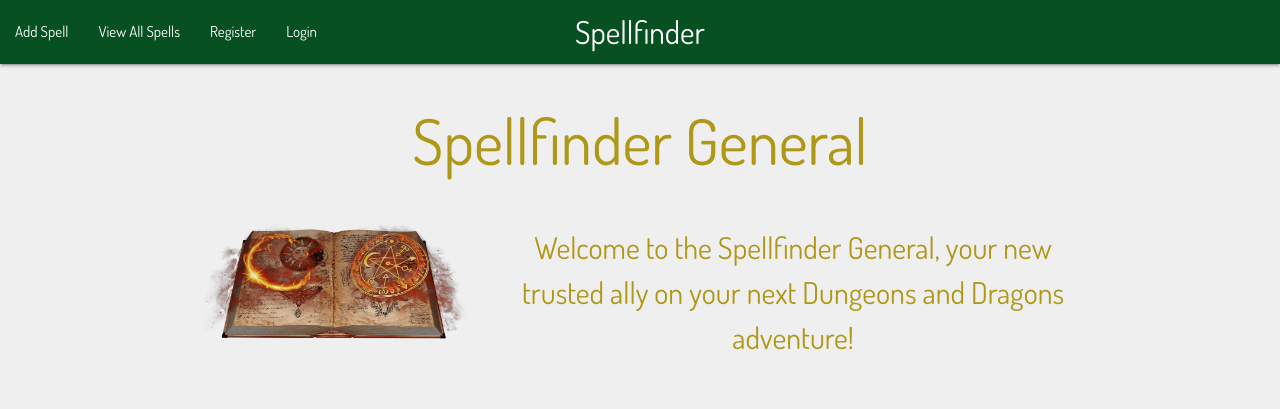
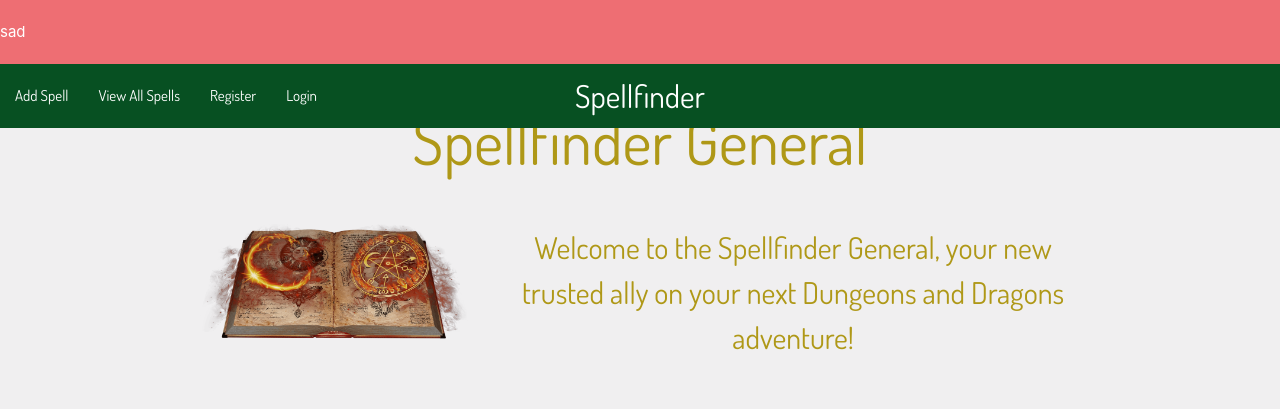
Before and after one commit to JackSnowdon/spellbook, a Flask app: page / in a window 1280 px wide. Shown: the top 409 px of the page. Run offline with Flask 2, Linux system fonts and the light colour scheme; some libraries are stand-ins or nearby versions.

```diff
--- a/templates/base.html
+++ b/templates/base.html
@@ -15,7 +15,7 @@
     <header>
         <div class="navbar-fixed">
             <nav>
-
+sad
                 <div class="nav-wrapper body-text nav-color">
                     <a href="{{url_for('index')}}" class="brand-logo center">Spellfinder</a>
                     <a href="#" data-target="mobile-demo" class="sidenav-trigger"><i class="material-icons">menu</i></a>
```
Also changed, not shown: README.md.
